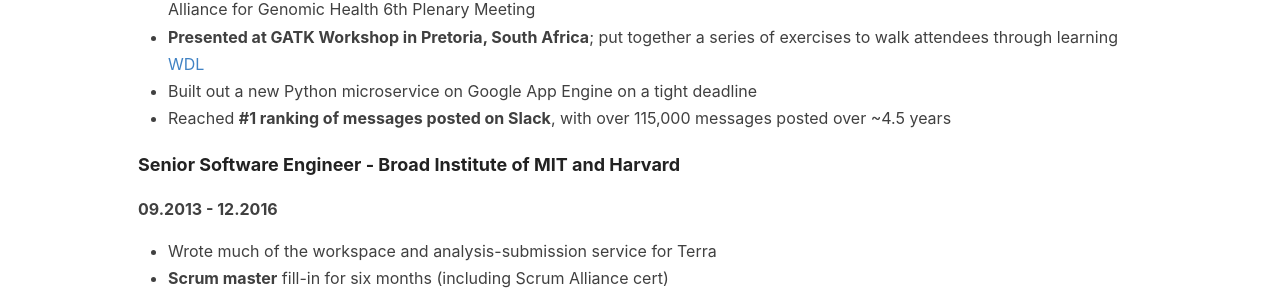
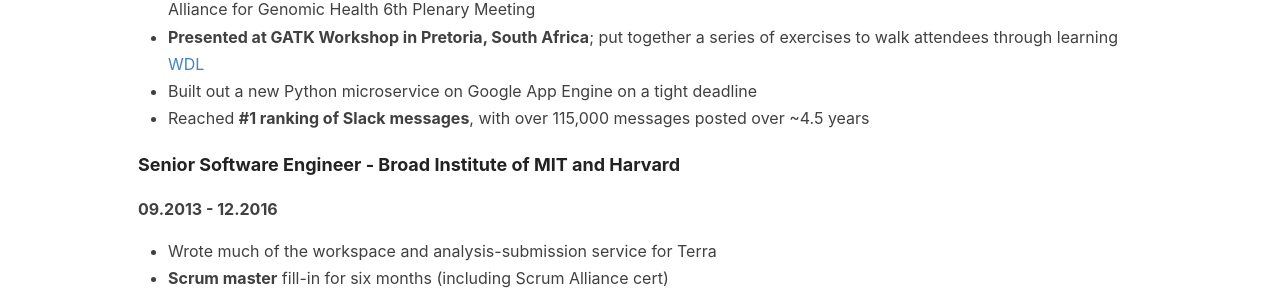
Before and after one commit to helgridly/helgridly.github.io, a Jekyll site: the page built from _pages/resume.md, in a window 1280 px wide and 900 px high, scrolled down 1235 px. Shown: the part 152-449 px from the top of the window. Built offline with Jekyll 4.4.1, drawn with Linux system fonts in a browser that asks for light colours.

Commit message:
reword slack achievement

```diff
--- a/_pages/resume.md
+++ b/_pages/resume.md
@@ -46,7 +46,7 @@ I contributed as an engineer, did systems design, led a team, mentored junior en
 * **Created compressed file format** for sequencing data, dropping file sizes to 4% of original, and presented it at the Global Alliance for Genomic Health 6th Plenary Meeting
 * **Presented at GATK Workshop in Pretoria, South Africa**; put together a series of exercises to walk attendees through learning [WDL](https://openwdl.org/)
 * Built out a new Python microservice on Google App Engine on a tight deadline
-* Reached **#1 ranking of messages posted on Slack**, with over 115,000 messages posted over ~4.5 years
+* Reached **#1 ranking of Slack messages**, with over 115,000 messages posted over ~4.5 years
 
 #### Senior Software Engineer - Broad Institute of MIT and Harvard
 **09.2013 - 12.2016**
```
